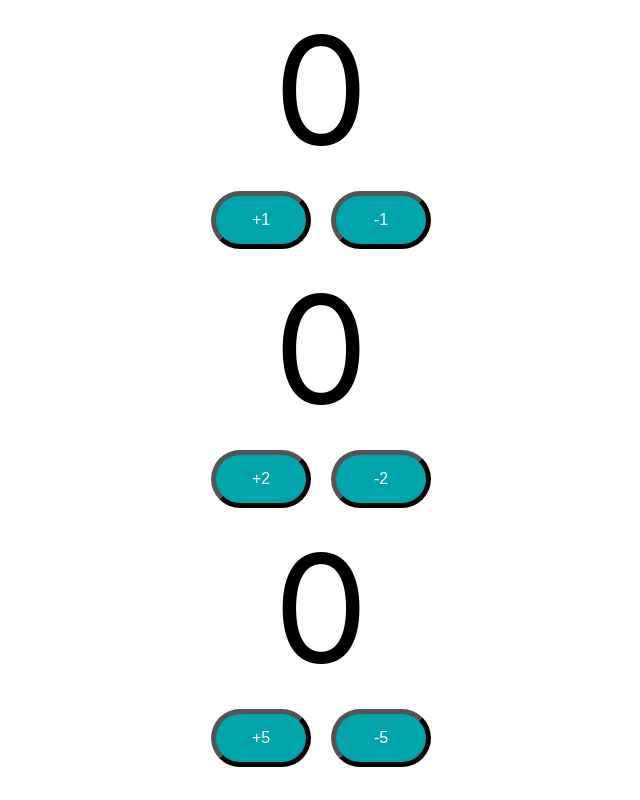
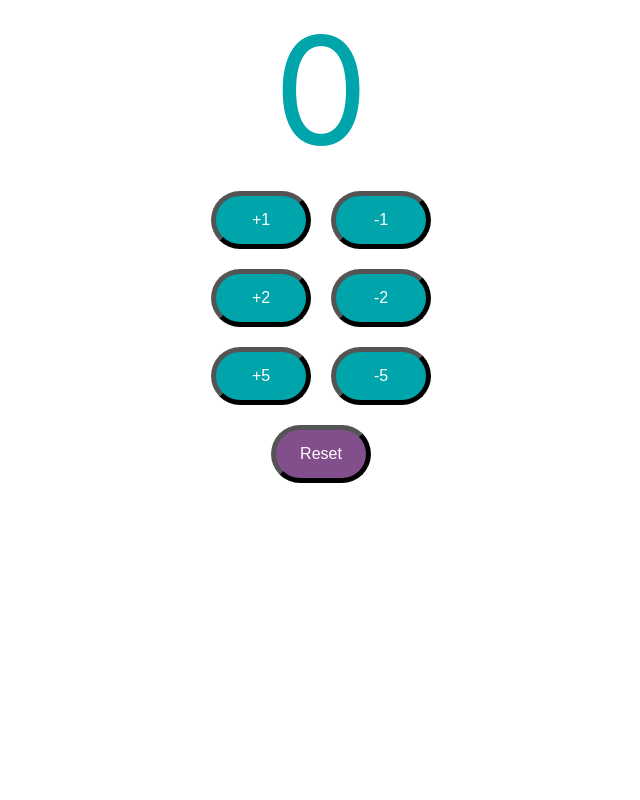
Before and after one commit to dotJManuel/Todo-App-React-Java, a React (Create React App) app: page / in a window 1280 px wide. Shown: the whole page, without its empty margins (319-959 px from the left). Built offline with nearby package versions, Linux system fonts and the light colour scheme.

Commit message:
feat(counter): add counter feature

```diff
--- a/src/App.js
+++ b/src/App.js
@@ -4,9 +4,7 @@
 function App() {
   return (
     <div className="App">
-      <Counter by={1}/>
-      <Counter by={2}/>
-      <Counter by={5}/>
+      <Counter />
     </div>
   )
 }
--- a/src/components/counter/Counter.css
+++ b/src/components/counter/Counter.css
@@ -8,9 +8,8 @@
     borderRadius: "30px"
 }; */
 
-.counterButton {
+button {
   font-size:16px;
-  background-color: #00a5ab;
   width:100px;
   margin:10px;
   color: white;
@@ -20,8 +19,21 @@
   border-width: 5px;
 }
 
+.counterButton {
+  background-color: #00a5ab;
+}
+
 .count {
-  font-size: 150px;
+  font-size: 50px;
   padding: 20px;
 
 }
+
+.totalCount {
+  color: #00a5ab;
+  font-size: 150px;
+}
+
+.resetButton {
+  background-color: #824f8c;
+}
--- a/src/components/counter/Counter.jsx
+++ b/src/components/counter/Counter.jsx
@@ -1,39 +1,36 @@
 import { useState } from 'react'
-import {PropTypes} from 'prop-types'
 import './Counter.css'
+import CounterButton from './CounterButton'
 
-export default function Counter({by}) {
+export default function Counter() {
 
     const [count, setCount] = useState(0)
 
-    function incrementCounterFunction() {
+    function incrementCounterParentFunction(by) {
         setCount(count + by)
     }
 
-    function decrementCounterFunction() {
+    function decrementCounterParentFunction(by) {
         setCount(count - by)
     }
 
+    function resetCounter() {
+        setCount(0)
+    }
+
     return (
-        <div className="Counter">
-            <span className="count">{count}</span>
-            <div>
-                <button className="counterButton"
-                        onClick={incrementCounterFunction}
-                >+{by}</button>
-                <button className="counterButton"
-                        onClick={decrementCounterFunction}
-                >-{by}</button>
-
-            </div>
-        </div>
+        <>
+            <span className="totalCount">{count}</span>
+            <CounterButton by={1}
+                incrementMethod={incrementCounterParentFunction}
+                decrementMethod={decrementCounterParentFunction}/>
+            <CounterButton by={2}
+                incrementMethod={incrementCounterParentFunction}
+                decrementMethod={decrementCounterParentFunction}/>
+            <CounterButton
+                incrementMethod={incrementCounterParentFunction}
+                decrementMethod={decrementCounterParentFunction}/>
+            <button className="resetButton" onClick={resetCounter}>Reset</button>
+        </>
     )
 }
-
-Counter.propTypes = {
-    by: PropTypes.number
-}
-
-Counter.defaultProps = {
-    by: 5
-}
--- /dev/null
+++ b/src/components/counter/CounterButton.jsx
@@ -0,0 +1,27 @@
+
+import {PropTypes} from 'prop-types'
+
+export default function CounterButton({by, incrementMethod, decrementMethod}) {
+
+    return (
+        <div className="Counter">
+            <div>
+                <button className="counterButton"
+                        onClick={() => incrementMethod(by)}
+                >+{by}</button>
+                <button className="counterButton"
+                        onClick={() => decrementMethod(by)}
+                >-{by}</button>
+
+            </div>
+        </div>
+    )
+}
+
+CounterButton.propTypes = {
+    by: PropTypes.number
+}
+
+CounterButton.defaultProps = {
+    by: 5
+}
```
